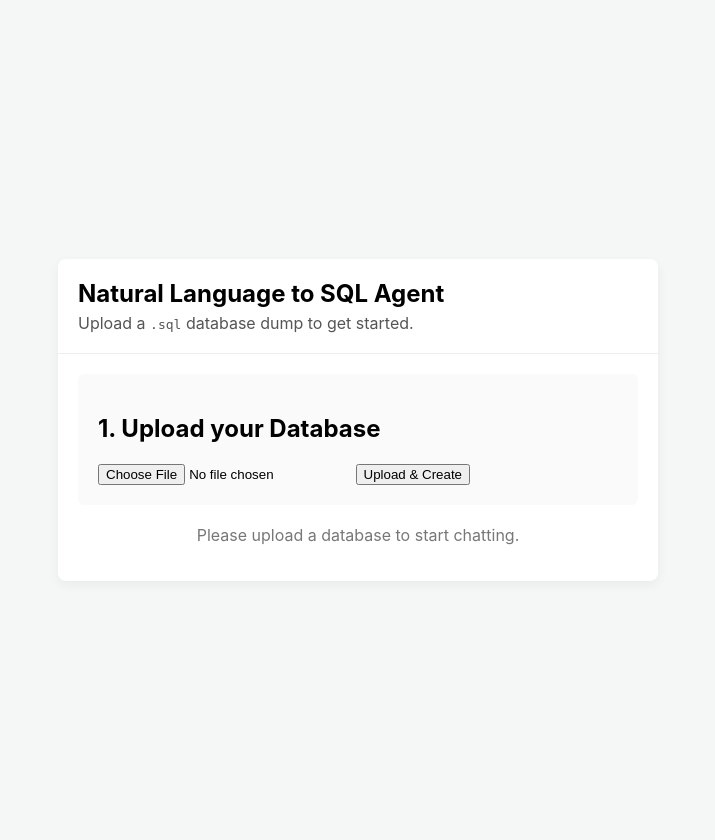
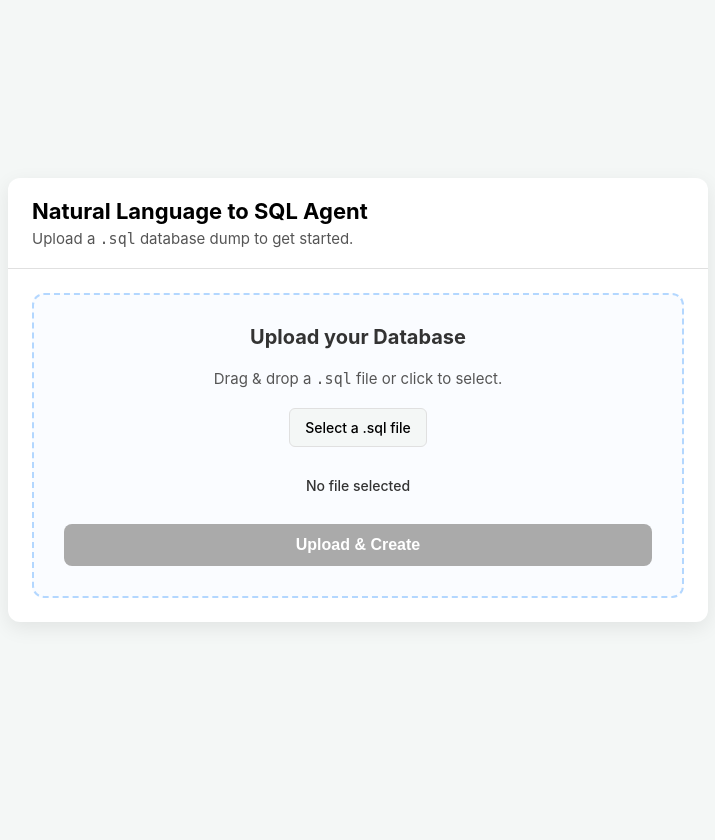
Before and after one commit to Akul0725/-Natural-Language-to-SQL-NL2SQL-AI-Agent-, a Python web app: template Templates/index.html in a window 1280 px wide. Shown: the whole page, without its empty margins (282-997 px from the left). After the commit the page ends 624 px from the top, so only its background shows below. Run offline with Jinja, Linux system fonts and the light colour scheme; the template is opened without the code that fills it, so the values that code supplies are empty.

Commit message:
final commit

```diff
--- a/Templates/index.html
+++ b/Templates/index.html
@@ -5,25 +5,153 @@
     <meta name="viewport" content="width=device-width, initial-scale=1.0">
     <title>NL2SQL Agent</title>
     <style>
-        body { font-family: -apple-system, BlinkMacSystemFont, "Segoe UI", Roboto, Helvetica, Arial, sans-serif; margin: 0; padding: 20px; background-color: #f4f7f6; display: flex; justify-content: center; align-items: center; min-height: 100vh; }
-        .container { background: #fff; border-radius: 8px; box-shadow: 0 4px 12px rgba(0,0,0,0.05); width: 100%; max-width: 600px; }
-        .header { padding: 20px; border-bottom: 1px solid #eee; }
-        .header h1 { margin: 0; font-size: 24px; }
-        .header p { margin: 5px 0 0; color: #555; }
-        .content { padding: 20px; }
-        .upload-section { margin-bottom: 20px; padding: 20px; background: #fafafa; border-radius: 6px; }
-        .db-status { background: #e6f7ff; border: 1px solid #b3e0ff; padding: 15px; border-radius: 6px; margin-bottom: 20px; display: flex; justify-content: space-between; align-items: center; }
+        :root {
+            --primary-blue: #007bff;
+            --light-gray: #f4f7f6;
+            --border-color: #e0e0e0;
+            --bot-msg-bg: #e9ecef;
+            --user-msg-bg: var(--primary-blue);
+        }
+
+        body {
+            font-family: -apple-system, BlinkMacSystemFont, "Segoe UI", Roboto, Helvetica, Arial, sans-serif;
+            margin: 0;
+            background-color: var(--light-gray);
+            display: flex;
+            justify-content: center;
+            align-items: center;
+            min-height: 100vh;
+            padding: 20px;
+            box-sizing: border-box;
+        }
+
+        .container {
+            background: #fff;
+            border-radius: 12px;
+            box-shadow: 0 6px 20px rgba(0,0,0,0.08);
+            width: 100%;
+            max-width: 700px;
+            display: flex;
+            flex-direction: column;
+            max-height: 90vh;
+        }
+
+        .header {
+            padding: 20px 24px;
+            border-bottom: 1px solid var(--border-color);
+        }
+        .header h1 { margin: 0; font-size: 22px; }
+        .header p { margin: 5px 0 0; color: #555; font-size: 15px; }
+
+        .content {
+            padding: 24px;
+            overflow-y: auto;
+        }
+        .upload-section {
+            text-align: center;
+            padding: 30px;
+            background: #fafcff;
+            border: 2px dashed #b3d7ff;
+            border-radius: 12px;
+            display: flex;
+            flex-direction: column;
+            align-items: center;
+            gap: 20px;
+        }
+        .upload-section h2 {
+            margin: 0;
+            font-size: 20px;
+            color: #333;
+        }
+        .upload-section p {
+            margin: 0;
+            color: #555;
+            font-size: 15px;
+        }
+        .file-input-wrapper {
+            position: relative;
+            overflow: hidden;
+            display: inline-block;
+            cursor: pointer;
+            background: #f4f7f6;
+            border: 1px solid var(--border-color);
+            border-radius: 6px;
+            padding: 10px 15px;
+            font-size: 14px;
+            font-weight: 500;
+        }
+        .file-input-wrapper:hover {
+            background: #e9ecef;
+        }
+        .file-input-wrapper input[type="file"] {
+            position: absolute;
+            left: 0;
+            top: 0;
+            opacity: 0;
+            font-size: 100px;
+            cursor: pointer;
+        }
+        #file-name {
+            margin-top: 10px;
+            font-size: 14px;
+            color: #333;
+            font-weight: 500;
+        }
+
+        .upload-button {
+            background: var(--primary-blue);
+            color: white;
+            border: none;
+            padding: 12px 24px;
+            border-radius: 8px;
+            cursor: pointer;
+            font-size: 16px;
+            font-weight: 600;
+            width: 100%;
+            margin-top: 10px;
+        }
+        .upload-button:hover {
+            background: #0069d9;
+        }
+        .upload-button:disabled {
+            background: #aaa;
+            cursor: not-allowed;
+        }
+
+        .db-status {
+            background: #e6f7ff;
+            border: 1px solid #b3e0ff;
+            padding: 15px 20px;
+            border-radius: 8px;
+            margin-bottom: 20px;
+            display: flex;
+            justify-content: space-between;
+            align-items: center;
+            font-size: 15px;
+        }
         .db-status p { margin: 0; color: #0056b3; }
-        .db-status a { color: #d9534f; text-decoration: none; font-size: 14px; }
-        #chat-window { height: 300px; border: 1px solid #ddd; border-radius: 6px; padding: 10px; overflow-y: scroll; margin-bottom: 10px; background: #fdfdfd; }
+        .db-status a { color: #d9534f; text-decoration: none; font-size: 14px; font-weight: 500; }
+        .db-status a:hover { text-decoration: underline; }
+
+        #chat-window { height: 400px; border: 1px solid var(--border-color); border-radius: 8px; padding: 16px; overflow-y: scroll; margin-bottom: 16px; background: #fdfdfd; display: flex; flex-direction: column; gap: 16px; }
+        .message { display: flex; align-items: flex-start; gap: 12px; max-width: 85%; }
+        .avatar { width: 36px; height: 36px; border-radius: 50%; background: var(--bot-msg-bg); color: #333; display: flex; align-items: center; justify-content: center; font-weight: 500; flex-shrink: 0; }
+        .msg-content { padding: 10px 14px; border-radius: 18px; font-size: 15px; line-height: 1.5; }
+        .bot-msg .avatar { background: var(--bot-msg-bg); content: '🤖'; }
+        .bot-msg .msg-content { background: var(--bot-msg-bg); color: #333; border-top-left-radius: 4px; }
+        .user-msg { align-self: flex-end; flex-direction: row-reverse; }
+        .user-msg .avatar { background: var(--user-msg-bg); color: white; content: '🧑'; }
+        .user-msg .msg-content { background: var(--user-msg-bg); color: white; border-top-right-radius: 4px; }
+        #loading-indicator { display: none; align-self: flex-start; margin: 0 0 10px 48px; }
+        #loading-indicator span { display: inline-block; width: 8px; height: 8px; border-radius: 50%; background: #aaa; margin: 0 2px; animation: bounce 1.4s infinite ease-in-out both; }
+        #loading-indicator span:nth-child(1) { animation-delay: -0.32s; }
+        #loading-indicator span:nth-child(2) { animation-delay: -0.16s; }
+        @keyframes bounce { 0%, 80%, 100% { transform: scale(0); } 40% { transform: scale(1.0); } }
         #chat-form { display: flex; }
-        #chat-input { flex-grow: 1; border: 1px solid #ccc; padding: 10px; border-radius: 6px 0 0 6px; }
-        #chat-submit { background: #007bff; color: white; border: none; padding: 0 20px; border-radius: 0 6px 6px 0; cursor: pointer; }
+        #chat-input { flex-grow: 1; border: 1px solid #ccc; padding: 12px; border-radius: 8px 0 0 8px; font-size: 15px; }
+        #chat-input:focus { outline: 1px solid var(--primary-blue); border-color: var(--primary-blue); }
+        #chat-submit { background: var(--primary-blue); color: white; border: none; padding: 0 20px; border-radius: 0 8px 8px 0; cursor: pointer; font-size: 16px; font-weight: 500; }
         #chat-submit:disabled { background: #aaa; }
-        .message { margin-bottom: 10px; padding: 8px 12px; border-radius: 18px; max-width: 80%; }
-        .user-msg { background: #007bff; color: white; align-self: flex-end; margin-left: 20%; }
-        .bot-msg { background: #e9ecef; color: #333; align-self: flex-start; margin-right: 20%; }
-        .msg-container { display: flex; flex-direction: column; }
     </style>
 </head>
 <body>
@@ -37,14 +165,20 @@
         <div class="content">
             {% if db_name %}
                 <div class="db-status">
-                    <p><strong>Database connected:</strong> {{ db_name }}</p>
+                    <p><strong>Database:</strong> {{ db_name }}</p>
                     <a href="/clear">Clear & Upload New</a>
                 </div>
                 <div id="chat-ui">
                     <div id="chat-window">
-                        <div class="msg-container">
-                            <div class="message bot-msg">Hello! I'm ready to answer questions about your database: <strong>{{ db_name }}</strong>.</div>
+                        <div class="message bot-msg">
+                            <div class="avatar">🤖</div>
+                            <div class="msg-content">
+                                Hello! I'm ready to answer questions about <strong>{{ db_name }}</strong>.
+                            </div>
                         </div>
+                    </div>
+                    <div id="loading-indicator">
+                        <span></span><span></span><span></span>
                     </div>
                     <form id="chat-form">
                         <input type="text" id="chat-input" placeholder="Ask a question..." autocomplete="off">
@@ -52,48 +186,51 @@
                     </form>
                 </div>
             {% else %}
-                <div class="upload-section">
-                    <h2>1. Upload your Database</h2>
-                    <form action="/upload" method="POST" enctype="multipart/form-data">
-                        <input type="file" name="file" accept=".sql" required>
-                        <button type="submit">Upload & Create</button>
-                    </form>
-                </div>
-                <div id="chat-ui-disabled">
-                    <p style="text-align: center; color: #777;">Please upload a database to start chatting.</p>
-                </div>
+                <form action="/upload" method="POST" enctype="multipart/form-data" id="upload-form">
+                    <div class="upload-section">
+                        <h2>Upload your Database</h2>
+                        <p>Drag & drop a <code>.sql</code> file or click to select.</p>
+
+                        <label class="file-input-wrapper" for="file-upload">
+                            <span>Select a .sql file</span>
+                            <input type="file" name="file" accept=".sql" id="file-upload" required>
+                        </label>
+                        <div id="file-name">No file selected</div>
+
+                        <button type="submit" class="upload-button" id="upload-button" disabled>
+                            Upload & Create
+                        </button>
+                    </div>
+                </form>
             {% endif %}
         </div>
     </div>
 
     <script>
-        // Only run this script if the chat form exists
         const chatForm = document.getElementById('chat-form');
+
         if (chatForm) {
             const chatInput = document.getElementById('chat-input');
             const chatSubmit = document.getElementById('chat-submit');
             const chatWindow = document.getElementById('chat-window');
+            const loadingIndicator = document.getElementById('loading-indicator');
 
             chatForm.addEventListener('submit', async function(e) {
                 e.preventDefault();
                 const message = chatInput.value.trim();
                 if (!message) return;
-
-                // Disable form and add user message
                 chatInput.value = '';
                 chatSubmit.disabled = true;
                 addMessage(message, 'user');
-
+                loadingIndicator.style.display = 'block';
+                chatWindow.scrollTop = chatWindow.scrollHeight;
                 try {
-                    // Send message to Flask backend
                     const response = await fetch('/chat', {
                         method: 'POST',
                         headers: { 'Content-Type': 'application/json' },
                         body: JSON.stringify({ message: message })
                     });
-
                     const data = await response.json();
-
                     if (data.error) {
                         addMessage(`Error: ${data.error}`, 'bot');
                     } else {
@@ -102,24 +239,47 @@
                 } catch (err) {
                     addMessage('An error occurred. Please try again.', 'bot');
                 } finally {
-                    // Re-enable form
                     chatSubmit.disabled = false;
+                    loadingIndicator.style.display = 'none';
                     chatInput.focus();
                 }
             });
 
             function addMessage(text, sender) {
-                const msgContainer = document.createElement('div');
-                msgContainer.className = 'msg-container';
-
                 const messageDiv = document.createElement('div');
                 messageDiv.className = `message ${sender}-msg`;
-                messageDiv.textContent = text;
+                const avatar = document.createElement('div');
+                avatar.className = 'avatar';
+                avatar.textContent = (sender === 'user') ? '🧑' : '🤖';
+                const msgContent = document.createElement('div');
+                msgContent.className = 'msg-content';
+                msgContent.textContent = text;
+                messageDiv.appendChild(avatar);
+                messageDiv.appendChild(msgContent);
+                chatWindow.appendChild(messageDiv);
+                chatWindow.scrollTop = chatWindow.scrollHeight;
+            }
+        }
+    </script>
 
-                msgContainer.appendChild(messageDiv);
-                chatWindow.appendChild(msgContainer);
-                chatWindow.scrollTop = chatWindow.scrollHeight; // Auto-scroll
-            }
+    <script>
+        const uploadForm = document.getElementById('upload-form');
+
+        if (uploadForm) {
+            const fileInput = document.getElementById('file-upload');
+            const fileNameDisplay = document.getElementById('file-name');
+            const uploadButton = document.getElementById('upload-button');
+
+            fileInput.addEventListener('change', function() {
+                if (fileInput.files.length > 0) {
+                    const fileName = fileInput.files[0].name;
+                    fileNameDisplay.textContent = fileName;
+                    uploadButton.disabled = false;
+                } else {
+                    fileNameDisplay.textContent = 'No file selected';
+                    uploadButton.disabled = true;
+                }
+            });
         }
     </script>
 
```
